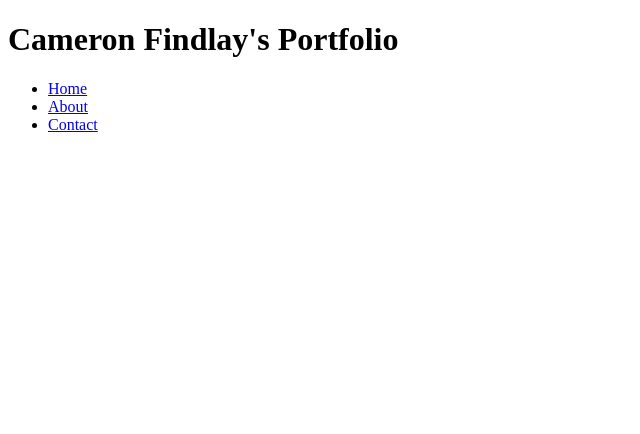
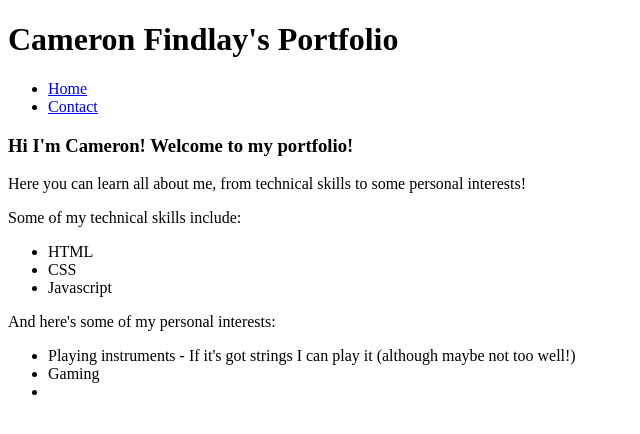
Before and after one commit to Findlay20/FindlayPortfolio, a plain HTML site: page index.html in a window 1280 px wide. Shown: the whole page, without its empty margins (0-640 px from the left). Drawn offline with Linux system fonts and the light colour scheme.

Commit message:
Moved contact.html, added to the bodies of both pages

```diff
--- a/index.html
+++ b/index.html
@@ -1,5 +1,6 @@
 <!DOCTYPE html>
 <html lang="en">
+
 <head>
     <meta charset="UTF-8">
     <meta http-equiv="X-UA-Compatible" content="IE=edge">
@@ -7,15 +8,41 @@
     <title>Cameron Findlay Portfolio</title>
     <link rel="stylesheet" href="./style.css">
 </head>
+
 <body>
+
     <header>
         <h1>Cameron Findlay's Portfolio</h1>
         <nav>
             <ul>
-                <li class="nav-list"><a href="#">Home</a></li>
-                <li class="nav-list"><a href="./templates/about.html">About</a></li>
-                <li class="nav-list"><a href="./templates/contact.html">Contact</a></li>
+                <li class="nav-list"><a href="index.html">Home</a></li>
+                <li class="nav-list"><a href="contact.html">Contact</a></li>
             </ul>
+        </nav>
     </header>
+
+    <main>
+        <h3>Hi I'm Cameron! Welcome to my portfolio!</h3>
+        <p>Here you can learn all about me, from technical skills to some personal interests!</p>
+
+        <section id="skills">
+            <p>Some of my technical skills include:</p>
+            <ul>
+                <li>HTML</li>
+                <li>CSS</li>
+                <li>Javascript</li>
+            </ul>
+        </section>
+
+        <section id="skills">
+            <p>And here's some of my personal interests:</p>
+            <ul>
+                <li>Playing instruments - If it's got strings I can play it (although maybe not too well!)</li>
+                <li>Gaming</li>
+                <li></li>
+            </ul>
+        </section>
+
+    </main>
 </body>
 </html>
```
Also changed, not shown: contact.html (added, +35 -0 lines), templates/contact.html (deleted, +0 -15 lines).
